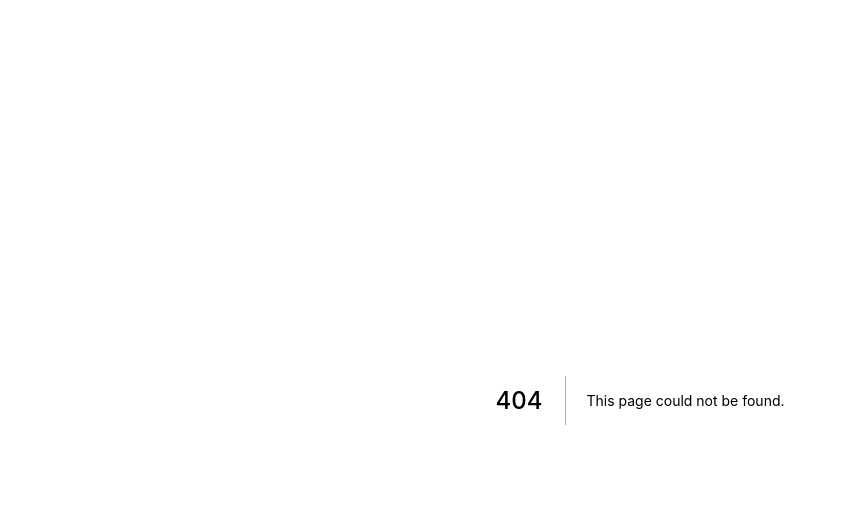
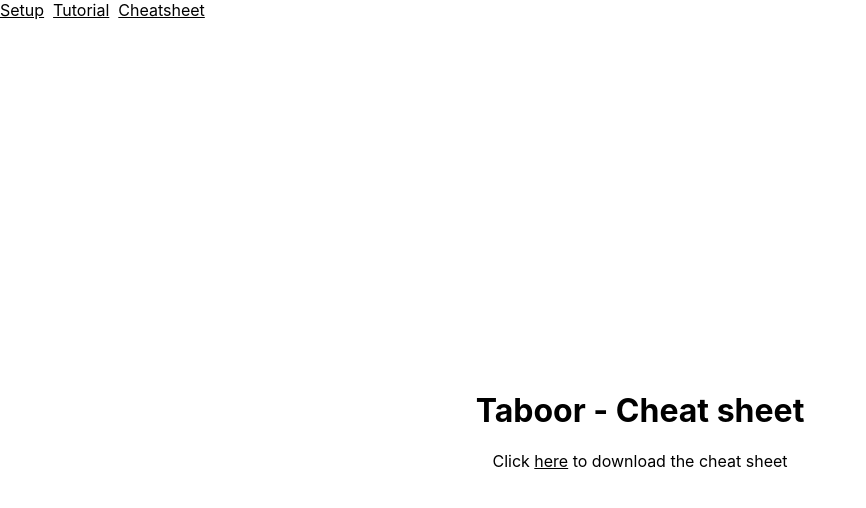
Before and after one commit to dikohl/taboor_vis, a Next.js app: page /cheatsheet in a window 1280 px wide. Before the commit this address had no page. Shown: the top 508 px of the page, without its empty margins (0-866 px from the left). Built offline with nearby package versions, Linux system fonts and the light colour scheme.

Commit message:
addded other pages

```diff
--- /dev/null
+++ b/components/layout.js
@@ -0,0 +1,13 @@
+import React from 'react';
+import styles from '../styles/Home.module.css'
+
+export default function Layout(props) {
+  return <div>
+            <div>
+              <a href="/setup"><u>Setup</u></a>&nbsp;&nbsp;
+              <a href="/tutorial"><u>Tutorial</u></a>&nbsp;&nbsp;
+              <a href="/cheatsheet"><u>Cheatsheet</u></a>&nbsp;&nbsp;
+            </div>
+            {props.children}
+          </div>
+}
--- a/package.json
+++ b/package.json
@@ -12,6 +12,7 @@
     "react": "17.x",
     "react-dom": "17.x",
     "react-graph-vis": "^1.0.7",
+    "react-pdf": "^5.3.0",
     "victory": "^35.8.1"
   }
 }
--- /dev/null
+++ b/pages/cheatsheet.js
@@ -0,0 +1,17 @@
+import React, {useState} from 'react';
+import styles from '../styles/Home.module.css'
+import Layout from '../components/layout'
+
+export default function Cheatsheet() {
+
+  return (
+    <Layout>
+      <div className={styles.container}>
+        <h1>Taboor - Cheat sheet</h1>
+        <div>
+          <a href='/taboor_cheatsheet.pdf' download>Click <u>here</u> to download the cheat sheet</a>
+        </div>
+      </div>
+    </Layout>
+  )
+}
--- a/pages/setup.js
+++ b/pages/setup.js
@@ -1,11 +1,12 @@
 import React, {useState} from 'react';
 import styles from '../styles/Home.module.css'
-import Visualizations from '../components/visualizations'
+import Layout from '../components/layout'
 
 export default function Setup() {
   const [language, setLanguage] = useState('en')
 
   return (
+    <Layout>
       <div className={styles.main}>
         <h1>Taboor - Installation</h1>
         <div>
@@ -28,7 +29,7 @@
             <ol>
               <li><a href='/taboor.zip' download>Click <u>here</u> to download the extension</a></li>
               <li>Go to "edge://extensions" in your browser</li>
-            <li>Enable "Developer mode" bottom left</li>
+              <li>Enable "Developer mode" in the bottom left</li>
               <li>Drag and Drop the downloaded zip file in to the browser</li>
             </ol>
           </div>
@@ -70,5 +71,6 @@
         </div>
       }
       </div>
+    </Layout>
   )
 }
--- a/pages/tutorial.js
+++ b/pages/tutorial.js
@@ -1,10 +1,12 @@
 import React, {useState} from 'react';
 import styles from '../styles/Home.module.css'
+import Layout from '../components/layout'
 
 export default function Tutorial() {
   const [language, setLanguage] = useState('en')
 
   return (
+    <Layout>
       <div className={styles.container}>
         <h1>Taboor - Szenarios</h1>
         <div>
@@ -34,5 +36,6 @@
           </ol>
         </div>
       </div>
+    </Layout>
   )
 }
```
Also changed, not shown: 2 other files (tests, documents, lock files or other folders). Lines whose indentation alone changed are shown as unchanged.
